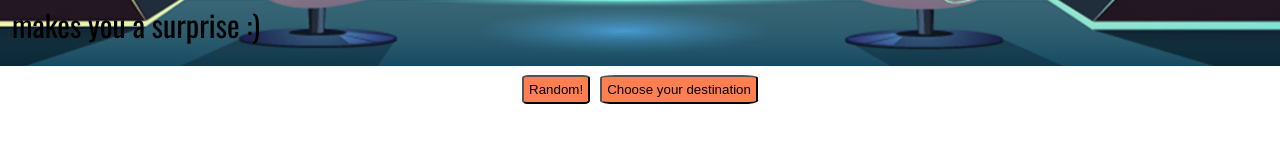
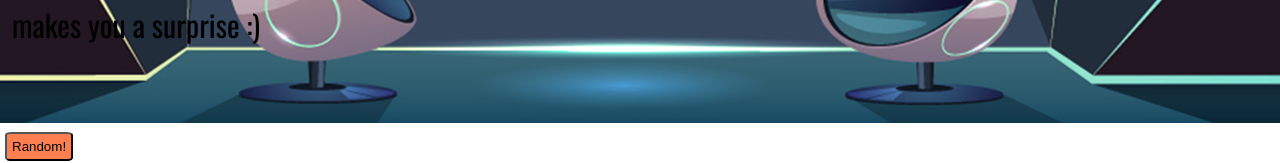
Before and after one commit to MaximePikss/First-Hackathon, a React (Create React App) app: page / in a window 1280 px wide. Shown: the part 734-897 px from the top of the page. Before the commit the page ends 843 px from the top, so only its background shows below. Built offline with nearby package versions, Linux system fonts and the light colour scheme; no server answers.

Commit message:
random button

```diff
--- a/package.json
+++ b/package.json
@@ -10,12 +10,10 @@
     "node-sass": "^4.13.1",
     "react": "^16.13.1",
     "react-dom": "^16.13.1",
-    "react-scripts": "3.4.1",
-    "reactjs-popup": "^1.5.0",
     "react-rooter": "^0.1.2",
     "react-router-dom": "^5.1.2",
-    "react-scripts": "3.4.1"
-
+    "react-scripts": "3.4.1",
+    "reactjs-popup": "^1.5.0"
   },
   "scripts": {
     "start": "react-scripts start",
--- a/src/App.css
+++ b/src/App.css
@@ -6,6 +6,7 @@
   position: relative;
   z-index: 0;
 }
+
 .Webcam {
   position: absolute;
   width: 55%;
--- a/src/App.js
+++ b/src/App.js
@@ -1,6 +1,6 @@
 import React, { useState, useEffect } from "react";
-import Countries from './components/Countries';
-import axios from 'axios';
+import Countries from "./components/Countries";
+import axios from "axios";
 //import { BrowserRouter, Route, Switch } from "react-router-dom";
 import Hero from "./components/Hero";
 //import Country from "./components/Country";
@@ -9,7 +9,6 @@ import "./App.css";
 import Webcam from "./components/Webcam";
 import Popup from "reactjs-popup";
 import PopupContent from "./components/PopupContent";
-
 
 function App() {
   const [countries, setCountries] = useState([]);
@@ -55,14 +54,15 @@ function App() {
 
   return (
     <>
-       <Popup modal defaultOpen={true}>
+      <Popup modal defaultOpen={true}>
         {(close) => <PopupContent close={close} />}
       </Popup>
       <div className="container">
+        <Webcam />
 
-        <Webcam />
         <Hero />
-      {/*<div>
+
+        {/*<div>
         <BrowserRouter>
           <Route exact path="/">
             <Hero />
@@ -75,8 +75,8 @@ function App() {
           </Route>
         </BrowserRouter>
       </div>*/}
-    </div>
-  </>
+      </div>
+    </>
   );
 }
 
--- a/src/components/Bouton.jsx
+++ b/src/components/Bouton.jsx
@@ -1,11 +1,10 @@
 import React from "react";
-import "./styles/hero.css";
+//import "./styles/hero.css";
 
 export default function Button() {
   return (
-    <div className="container">
-      <button className="button">Random!</button>
-      <button className="button">Choose your destination</button>
+    <div>
+      <button onClick="Webcam">Random!</button>
     </div>
   );
 }
--- a/src/components/Webcam.js
+++ b/src/components/Webcam.js
@@ -52,7 +52,7 @@ export default function Webcam() {
   };
 
   return (
-    <div>
+    <div className="butt">
       <iframe src={url} className="Webcam" title="cam" />
     </div>
   );
--- a/src/components/styles/hero.css
+++ b/src/components/styles/hero.css
@@ -19,10 +19,10 @@ body {
   /*position: relative*/
 }
 
-/*.hero img {
+.hero img {
   width: 100%;
   height: auto;
-}*/
+}
 
 .container {
   display: flex;
```
Also changed, not shown: src/components/RandomButton.jsx (added).
